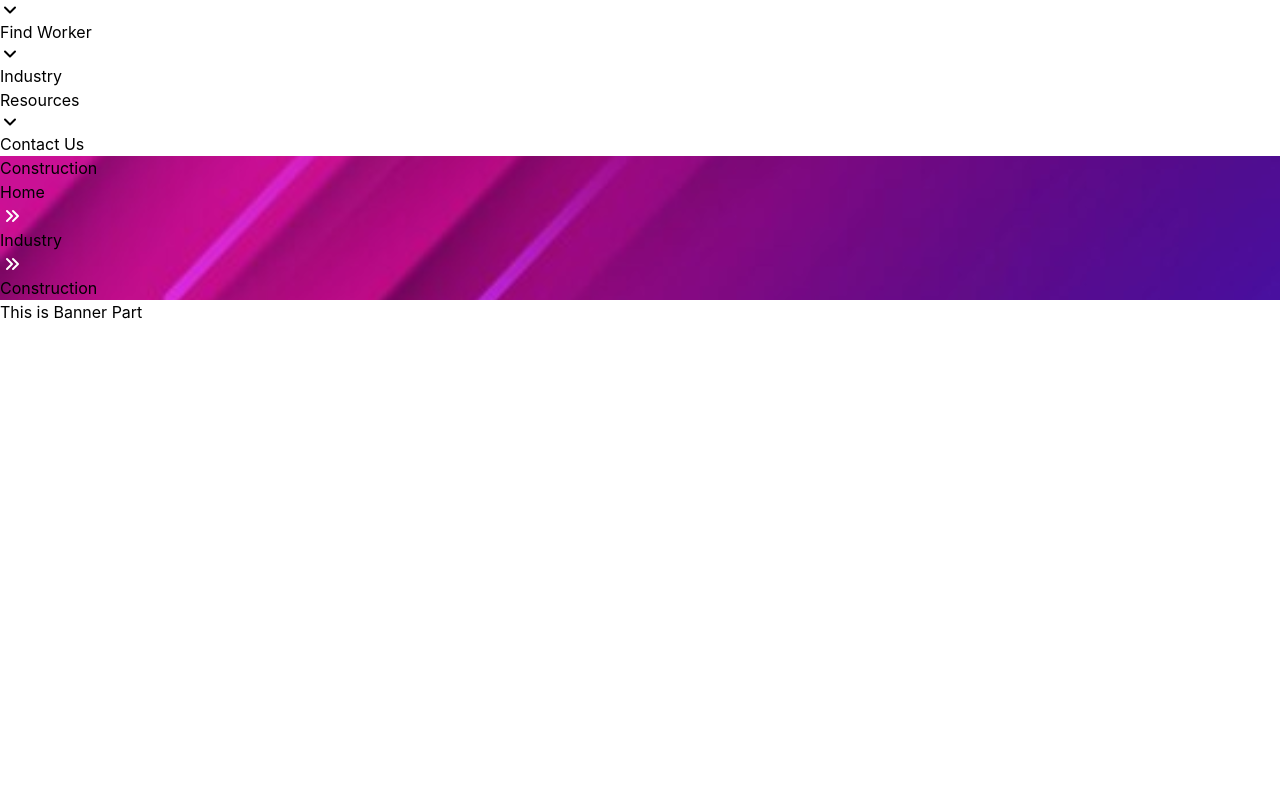
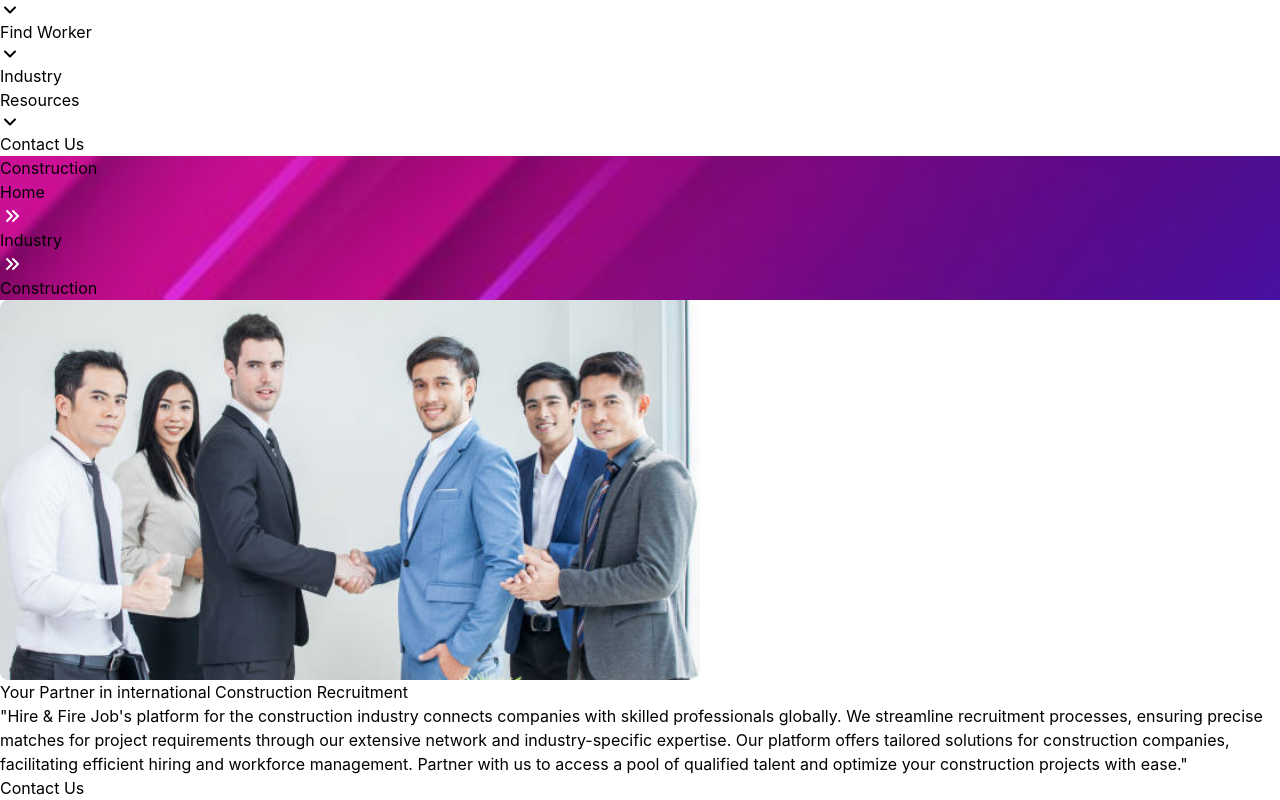
Before and after one commit to FarhanFardid/Hire_Crew, a React (Vite) app: page / in a window 1280 px wide. Shown: the part 197-997 px from the top of the page. Before the commit the page ends 800 px from the top, so only its background shows below. Built offline with nearby package versions, Linux system fonts and the light colour scheme.

Commit message:
Banner Componenet under development

```diff
--- a/src/components/banner/Banner.jsx
+++ b/src/components/banner/Banner.jsx
@@ -1,11 +1,35 @@
-
+import image1 from "../../assets/Images/Image 1.svg";
 
 const Banner = () => {
-    return (
-        <div>
-            <h2>This is Banner Part</h2>
+  return (
+    <div className="container-fluid hero md:p-32">
+      <div className="hero-content flex flex-col md:flex-row-reverse items-center justify-center gap-16">
+        <img src={image1} className="rounded-lg  flex-1 p-1" />
+        <div className="flex-1">
+          <h1 className="text-2xl md:text-5xl font-semibold text-left">
+            Your Partner in international Construction Recruitment
+          </h1>
+          <div className="pt-8 ">
+            {" "}
+            <p className="text-sm md:text-base text-black font-medium">
+              "Hire & Fire Job's platform for the construction industry connects
+              companies with skilled professionals globally. We streamline
+              recruitment processes, ensuring precise matches for project
+              requirements through our extensive network and industry-specific
+              expertise. Our platform offers tailored solutions for construction
+              companies, facilitating efficient hiring and workforce management.
+              Partner with us to access a pool of qualified talent and optimize
+              your construction projects with ease."
+            </p>
+          </div>
+
+          <button className="block md:p-0 rounded-md h-7 w-20 md:h-10 md:w-28 text-white bg-blue-900 mt-5 ">
+            Contact Us
+          </button>
         </div>
-    );
+      </div>
+    </div>
+  );
 };
 
 export default Banner;
--- a/src/index.css
+++ b/src/index.css
@@ -4,7 +4,7 @@
 
 :root {
   font-family: Inter, system-ui, Helvetica, Arial, sans-serif;
-  line-height: 1.5;
+  /* line-height: 1.5; */
   font-weight: 400;
 }
 ;
```
